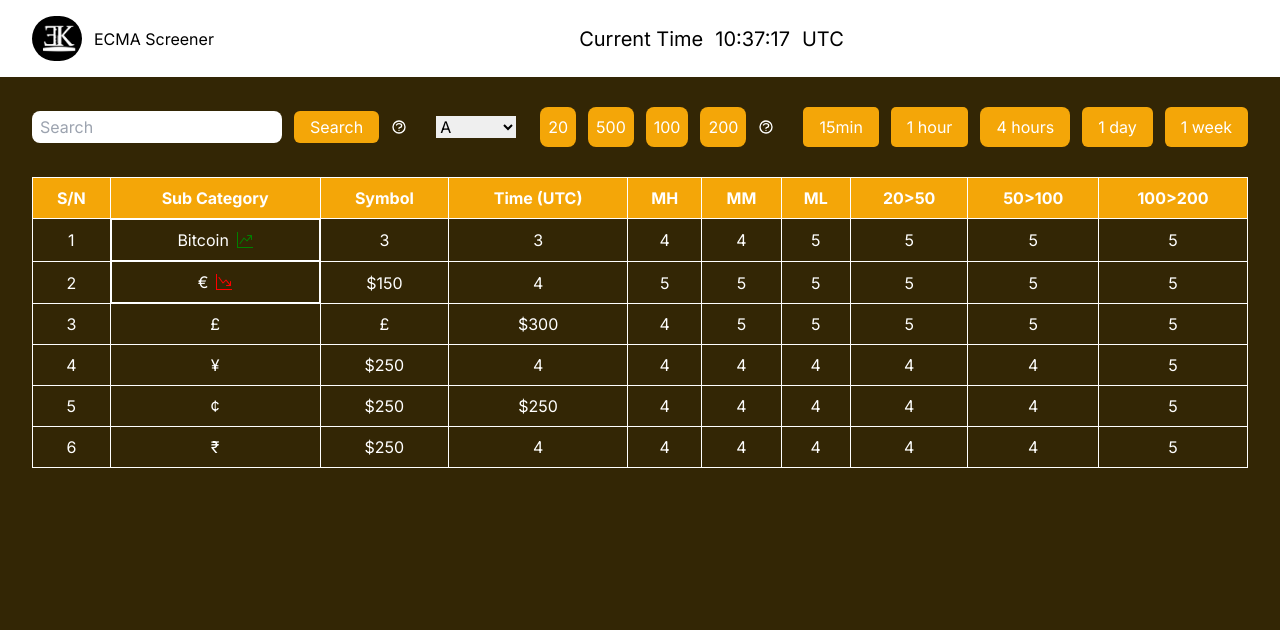
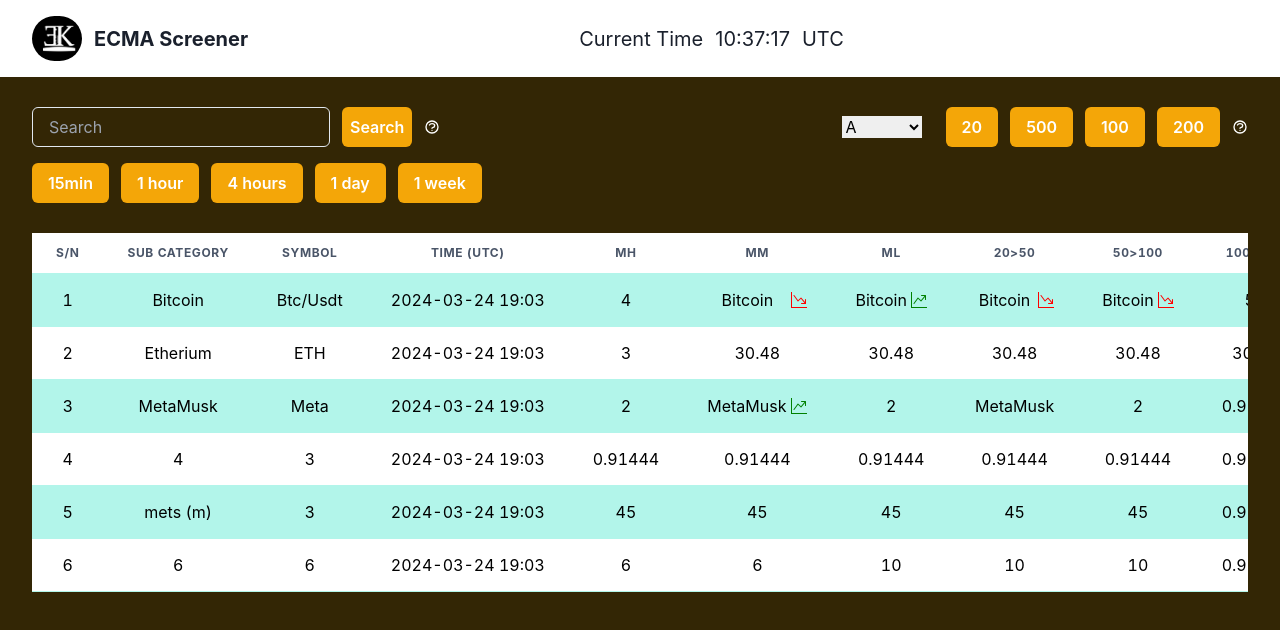
Before and after one commit to Bloom-Byte/ema-screener-fe, a Next.js app: page / in a window 1280 px wide. Shown: the top 630 px of the page. Built offline with nearby package versions, Linux system fonts and the light colour scheme.

Commit message:
redesigned table

```diff
--- a/app/components/Navbar/Navbar.jsx
+++ b/app/components/Navbar/Navbar.jsx
@@ -1,6 +1,7 @@
 "use client";
 import React, { useEffect, useState } from "react";
 import moment from "moment";
+import { Heading, Text } from "@chakra-ui/react";
 const Navbar = () => {
   const [currentTime, setCurrentTime] = useState(moment());
 
@@ -15,15 +16,21 @@ const Navbar = () => {
     <div className="w-[100%] bg-white text-#000">
       <div className="flex items-center m-auto py-4 w-[95%] max-[500px]:justify-between ">
         <div className="flex items-center gap-3 w-[45%] ">
-          <div className="w-[50px]">
+          <div className="w-[50px] max-[450px]:hidden">
             <img className="w-full rounded-full" src="./logos.png" alt="img" />
           </div>
-          <h1 className=" text-#000 max-[500px]:text-[16px]">ECMA Screener </h1>
+          <Heading
+            as="h4"
+            size="md"
+            className="text-#000 max-[500px]:text-[16px]"
+          >
+            ECMA Screener{" "}
+          </Heading>
         </div>
         <div className="flex items-center gap-3 justify-center text-[20px] ">
-          <h1 className=" text-#000 max-[500px]:hidden">Current Time </h1>
-          <p className=" text-#000"> {currentTime.format("HH:mm:ss")} </p>
-          <h1 className=" text-#000">UTC </h1>
+          <Text className=" text-#000 max-[500px]:hidden">Current Time </Text>
+          <Text className=" text-#000"> {currentTime.format("HH:mm:ss")} </Text>
+          <Text className=" text-#000">UTC </Text>
         </div>
       </div>
     </div>
--- a/app/components/Search/Search.jsx
+++ b/app/components/Search/Search.jsx
@@ -2,22 +2,29 @@ import React from "react";
 import Tippy from "@tippyjs/react";
 import "tippy.js/dist/tippy.css";
 import { HiOutlineQuestionMarkCircle } from "react-icons/hi";
+import { Button, Input } from "@chakra-ui/react";
 const Search = () => {
   return (
     <div className="my-[30px]">
-      <div className="flex items-center justify-between w-[95%] flex-wrap gap-3 mx-auto">
-        <form className="flex items-center flex-wrap gap-3">
-          <input
-            className="py-1 px-2 text-[#000] outline-0 rounded-[8px]"
+      <div className="flex items-center justify-between w-[95%] flex-wrap gap-4 mx-auto">
+        <form className="flex items-center gap-3">
+          <Input
+            type="text"
+            borderRadius="6px"
+            color="#fff"
+            // className="py-1 px-2 text-[#000] outline-0 rounded-[8px]"
             placeholder="Search"
           />
-          <button
-            className="bg-[#F4A608] py-1 px-4 rounded-[6px]"
+          <Button
+            colorScheme
+            bgColor="#F4A608"
+            color="#fff"
+            className="rounded-[6px]"
             type="submit"
-            style={{ color: "#fff" }}
+            // style={{ color: "#fff" }}
           >
             Search
-          </button>
+          </Button>
           <Tippy placement="bottom" content="Search for your coins">
             <span className="text-white cursor-pointer">
               {" "}
@@ -44,21 +51,40 @@ const Search = () => {
             </select>
           </Tippy>
           <div className="flex items-center gap-3">
-            <button
-              style={{ color: "#fff" }}
-              className="bg-[#F4A608] text-#fff p-2 rounded-[8px] cursor-pointer"
+            <Button
+              colorScheme
+              bgColor="#F4A608"
+              color="#fff"
+              className="rounded-[6px]"
+              // style={{ color: "#fff" }}
+              // className="bg-[#F4A608] text-#fff p-2 rounded-[8px] cursor-pointer"
             >
               20{" "}
-            </button>
-            <button className="bg-[#F4A608]  p-2 rounded-[8px]  cursor-pointer">
+            </Button>
+            <Button
+              colorScheme
+              bgColor="#F4A608"
+              color="#fff"
+              className="rounded-[6px]"
+            >
               500{" "}
-            </button>
-            <button className="bg-[#F4A608] p-2 rounded-[8px]  cursor-pointer ">
+            </Button>
+            <Button
+              colorScheme
+              bgColor="#F4A608"
+              color="#fff"
+              className="rounded-[6px]"
+            >
               100{" "}
-            </button>
-            <button className="bg-[#F4A608] p-2 rounded-[8px] cursor-pointer">
+            </Button>
+            <Button
+              colorScheme
+              bgColor="#F4A608"
+              color="#fff"
+              className="rounded-[6px]"
+            >
               200{" "}
-            </button>
+            </Button>
             <Tippy
               placement="bottom"
               content="Shows trends over a period of time"
@@ -75,29 +101,49 @@ const Search = () => {
           className="flex items-center gap-3 flex-wrap"
         >
           <Tippy content="Filter by 15 minutes" placement="bottom">
-            <button className="bg-[#F4A608] text-#fff py-2 px-4 rounded-[5px] cursor-pointer">
+            <Button colorScheme bgColor="#F4A608" color="#fff">
               15min{" "}
-            </button>
+            </Button>
           </Tippy>
           <Tippy content="Filter by 1 hour" placement="bottom">
-            <button className="bg-[#F4A608] text-#fff py-2 px-4 rounded-[5px] cursor-pointer">
+            <Button
+              colorScheme
+              bgColor="#F4A608"
+              color="#fff"
+              className="rounded-[6px]"
+            >
               1 hour{" "}
-            </button>
+            </Button>
           </Tippy>
           <Tippy content="Filter by 4 hours" placement="bottom">
-            <button className="bg-[#F4A608] text-#fff py-2 px-4 rounded-[8px] cursor-pointer">
+            <Button
+              colorScheme
+              bgColor="#F4A608"
+              color="#fff"
+              className="rounded-[6px]"
+            >
               4 hours{" "}
-            </button>
+            </Button>
           </Tippy>
           <Tippy content="Filter by 1 day" placement="bottom">
-            <button className="bg-[#F4A608] text-#fff py-2 px-4 rounded-[6px] cursor-pointer">
+            <Button
+              colorScheme
+              bgColor="#F4A608"
+              color="#fff"
+              className="rounded-[6px]"
+            >
               1 day{" "}
-            </button>
+            </Button>
           </Tippy>
           <Tippy content="Filter by 1 week" placement="bottom">
-            <button className="bg-[#F4A608] text-#fff py-2 px-4 rounded-[6px] cursor-pointer">
+            <Button
+              colorScheme
+              bgColor="#F4A608"
+              color="#fff"
+              className="rounded-[6px]"
+            >
               1 week{" "}
-            </button>
+            </Button>
           </Tippy>
         </div>
       </div>
--- a/app/components/tables/Table.jsx
+++ b/app/components/tables/Table.jsx
@@ -2,14 +2,23 @@
 import React from "react";
 import "./Tables.css";
 import { BsGraphUpArrow, BsGraphDownArrow } from "react-icons/bs";
-
-const Table = () => {
+import {
+  Table,
+  Thead,
+  Tbody,
+  Tfoot,
+  Tr,
+  Th,
+  Td,
+  TableCaption,
+  TableContainer,
+} from "@chakra-ui/react";
+const Tabled = () => {
   return (
-    <div className="overflow-x-scroll overflow-auto [&::-webkit-scrollbar]:hidden [-ms-overflow-style:'none'] [scrollbar-width:'none'] ">
-      <table>
+    <div className="w-[95%] m-auto overflow-x-scroll overflow-auto [&::-webkit-scrollbar]:hidden [-ms-overflow-style:'none'] [scrollbar-width:'none'] ">
+      {/* <table>
         <tr className="bg-[#F4A608]">
           <th>S/N</th>
-          {/* <th>Category</th> */}
           <th>Sub Category</th>
           <th>Symbol</th>
           <th>Time (UTC)</th>
@@ -74,7 +83,6 @@ const Table = () => {
           <td>4</td>
           <td>4</td>
           <td>4</td>
-          {/* <td>4</td> */}
           <td>4</td>
           <td>4</td>
           <td>4</td>
@@ -86,7 +94,6 @@ const Table = () => {
           <td>$250</td>
           <td>$250</td>
           <td>4</td>
-          {/* <td>4</td> */}
           <td>4</td>
           <td>4</td>
           <td>4</td>
@@ -100,15 +107,242 @@ const Table = () => {
           <td>4</td>
           <td>4</td>
           <td>4</td>
-          {/* <td>4</td> */}
           <td>4</td>
           <td>4</td>
           <td>4</td>
           <td>5</td>
         </tr>
-      </table>
+      </table> */}
+
+      <TableContainer>
+        <Table
+          variant="striped"
+          // bgColor="gray.100"
+          // stripedBgColor="gray.400"
+          textAlign="center"
+          colorScheme="teal"
+          color="black"
+        >
+          {/* <TableCaption>Imperial to metric conversion factors</TableCaption> */}
+          <Thead>
+            <Tr>
+              <Th textAlign="center">S/N</Th>
+              <Th textAlign="center">Sub Category</Th>
+              <Th textAlign="center">Symbol</Th>
+              <Th textAlign="center">Time (UTC)</Th>
+              <Th textAlign="center">MH</Th>
+              <Th textAlign="center">MM</Th>
+              <Th textAlign="center">ML</Th>
+              <Th textAlign="center">20&gt;50</Th>
+              <Th textAlign="center">50&gt;100</Th>
+              <Th textAlign="center">100&gt;200</Th>
+            </Tr>
+          </Thead>
+          <Tbody>
+            <Tr textAlign="center">
+              <Td textAlign="center">1</Td>
+              <Td textAlign="center">
+                <p className="flex items-center gap-1">
+                  <span
+                    style={{
+                      margin: "0 auto",
+                    }}
+                  >
+                    {" "}
+                    Bitcoin
+                  </span>
+                </p>{" "}
+              </Td>
+              <Td textAlign="center">
+                <p className="flex items-center gap-1">
+                  <span
+                    style={{
+                      margin: "0 auto",
+                    }}
+                  >
+                    {" "}
+                    Btc/Usdt
+                  </span>
+                </p>
+              </Td>
+              <Td textAlign="center">2024-03-24 19:03</Td>
+              <Td textAlign="center">4</Td>
+              <Td textAlign="center">
+                <p className="flex items-center gap-1">
+                  <span
+                    style={{
+                      margin: "0 auto",
+                    }}
+                  >
+                    {" "}
+                    Bitcoin
+                  </span>
+                  <span>
+                    <BsGraphDownArrow color="red" />
+                  </span>
+                </p>
+              </Td>
+              <Td textAlign="center">
+                <p className="flex items-center gap-1">
+                  <span
+                    style={{
+                      margin: "0 auto",
+                    }}
+                  >
+                    {" "}
+                    Bitcoin
+                  </span>
+                  <span>
+                    <BsGraphUpArrow color="green" />
+                  </span>
+                </p>
+              </Td>{" "}
+              <Td textAlign="center">
+                <p className="flex items-center gap-1">
+                  <span
+                    style={{
+                      margin: "0 auto",
+                    }}
+                  >
+                    {" "}
+                    Bitcoin
+                  </span>
+                  <span>
+                    <BsGraphDownArrow color="red" />
+                  </span>
+                </p>
+              </Td>
+              <Td textAlign="center">
+                <p className="flex items-center gap-1">
+                  <span
+                    style={{
+                      margin: "0 auto",
+                    }}
+                  >
+                    Bitcoin
+                  </span>
+                  <span>
+                    <BsGraphDownArrow color="red" />
+                  </span>
+                </p>
+              </Td>
+              <Td textAlign="center">50</Td>
+            </Tr>
+
+            <Tr>
+              <Td>2</Td>
+              <Td>
+                <p className="flex items-center gap-[5px]">
+                  <span
+                    style={{
+                      margin: "0 auto",
+                    }}
+                  >
+                    {" "}
+                    Etherium
+                  </span>
+                </p>{" "}
+              </Td>
+              <Td>ETH</Td>
+              <Td>2024-03-24 19:03</Td>
+              <Td>3</Td>
+              <Td>30.48</Td>
+              <Td>30.48</Td>
+              <Td>30.48</Td>
+              <Td>30.48</Td>
+              <Td>30.48</Td>
+            </Tr>
+            <Tr>
+              <Td>3</Td>
+              <Td>MetaMusk</Td>
+              <Td>Meta</Td>
+              <Td>2024-03-24 19:03</Td>
+
+              <Td>2</Td>
+              <Td>
+                {" "}
+                <p className="flex items-center gap-[5px]">
+                  <span
+                    style={{
+                      margin: "0 auto",
+                    }}
+                  >
+                    {" "}
+                    MetaMusk
+                  </span>
+                  <span>
+                    <BsGraphUpArrow color="green" />
+                  </span>
+                </p>
+              </Td>
+              <Td>2</Td>
+              <Td>
+                {" "}
+                <p className="flex items-center gap-1">
+                  <span
+                    style={{
+                      margin: "0 auto",
+                    }}
+                  >
+                    {" "}
+                    MetaMusk
+                  </span>
+                </p>
+              </Td>
+              <Td>2</Td>
+              <Td>0.91444</Td>
+            </Tr>
+            <Tr>
+              <Td>4</Td>
+              <Td>4</Td>
+              <Td>3</Td>
+              <Td>2024-03-24 19:03</Td>
+
+              <Td>0.91444</Td>
+              <Td>0.91444</Td>
+              <Td>0.91444</Td>
+              <Td>0.91444</Td>
+              <Td>0.91444</Td>
+              <Td>0.91444</Td>
+            </Tr>
+            <Tr>
+              <Td>5</Td>
+              <Td>mets (m)</Td>
+              <Td>3</Td>
+              <Td>2024-03-24 19:03</Td>
+
+              <Td>45</Td>
+              <Td>45</Td>
+              <Td>45</Td>
+              <Td>45</Td>
+              <Td>45</Td>
+              <Td>0.91444</Td>
+            </Tr>
+            <Tr>
+              <Td>6</Td>
+              <Td>6</Td>
+              <Td>6</Td>
+              <Td>2024-03-24 19:03</Td>
+
+              <Td>6</Td>
+              <Td>6</Td>
+              <Td>10</Td>
+              <Td>10</Td>
+              <Td>10</Td>
+              <Td>0.91444</Td>
+            </Tr>
+          </Tbody>
+          {/* <Tfoot>
+            <Tr>
+              <Th>To convert</Th>
+              <Th>into</Th>
+              <Th isNumeric>multiply by</Th>
+            </Tr>
+          </Tfoot> */}
+        </Table>
+      </TableContainer>
     </div>
   );
 };
 
-export default Table;
+export default Tabled;
--- a/app/components/tables/Tables.css
+++ b/app/components/tables/Tables.css
@@ -5,25 +5,49 @@ table {
   color: #fff;
 }
 
+/* table td {
+  border: yellow 1px dashed;
+} */
+
+table tr:nth-child(odd) {
+  /* background-color: #000 !important; */
+  background-color: #fff !important;
+  text-align: center !important;
+}
+
+table tr:nth-child(even){
+  /* background-color: transparent !important; */
+  background-color: white !important;
+  color: #000 !important;
+  text-align: center;
+}
+
+
+
+
+/* table tr:nth-child(even) {
+  background-color: lightgray;
+} */
+
 th, td {
-  padding: 8px;
-  text-align: left;
-  border-top: 1px solid #fff;
-  border-left: 1px solid #fff;
-  border-right: 1px solid #fff;
-  border-bottom: 1px solid#fff;
-  text-align: center;
-  padding: 8px;
+  text-align: center !important;
+  margin: 0 auto;
 }
 
 tr{
     transition: all 0.4s ease;
+    text-align: center !important;
 }
+
 
 tr:hover {
     background-color: #fff;
-        transition: all 0.4s ease;
+    transition: all 0.4s ease;
+}
 
-    /* background-color: #D6EEEE; */
-    color: #000;
+table tr th:hover{
+border-top: 1px solid #000;
+  border-left: 1px solid #000;
+  border-right: 1px solid #000;
+  border-bottom: 1px solid#000;
 }
--- a/app/layout.js
+++ b/app/layout.js
@@ -1,7 +1,16 @@
-import { Inter } from "next/font/google";
+import { Rubik } from "next/font/google";
 import "./globals.css";
+import { Providers } from "./providers";
 
-const inter = Inter({ subsets: ["latin"] });
+const rubik = Rubik({
+  subsets: ["latin"],
+  variable: "--font-rubik",
+});
+
+export const fonts = {
+  rubik,
+};
+// const inter = Inter({ subsets: ["latin"] });
 
 export const metadata = {
   title: "Create Next App",
@@ -11,7 +20,12 @@ export const metadata = {
 export default function RootLayout({ children }) {
   return (
     <html lang="en">
-      <body className={inter.className}>{children}</body>
+      <body
+        className={fonts.rubik.variable}
+        // className={inter.className}
+      >
+        <Providers>{children}</Providers>
+      </body>
     </html>
   );
 }
--- a/app/page.js
+++ b/app/page.js
@@ -1,8 +1,8 @@
 "use client";
 import Image from "next/image";
 import Navbar from "./components/Navbar/Navbar";
-import Table from "./components/tables/Table";
 import Search from "./components/Search/Search";
+import Tabled from "./components/tables/Table";
 
 export default function Home() {
   // #171101
@@ -10,7 +10,7 @@ export default function Home() {
     <main className="bg-[#332605] text-#fff w-full overflow-x-hidden h-full">
       <Navbar />
       <Search />
-      <Table />
+      <Tabled />
     </main>
   );
 }
--- /dev/null
+++ b/app/providers.jsx
@@ -0,0 +1,8 @@
+// app/providers.tsx
+"use client";
+
+import { ChakraProvider } from "@chakra-ui/react";
+
+export function Providers({ children }) {
+  return <ChakraProvider>{children}</ChakraProvider>;
+}
--- a/package.json
+++ b/package.json
@@ -9,7 +9,12 @@
     "lint": "next lint"
   },
   "dependencies": {
+    "@chakra-ui/next-js": "^2.2.0",
+    "@chakra-ui/react": "^2.8.2",
+    "@emotion/react": "^11.11.4",
+    "@emotion/styled": "^11.11.5",
     "@tippyjs/react": "^4.2.6",
+    "framer-motion": "^11.0.24",
     "moment": "^2.30.1",
     "next": "14.1.4",
     "react": "^18",
```
Also changed, not shown: 1 other file (tests, documents, lock files or other folders).
